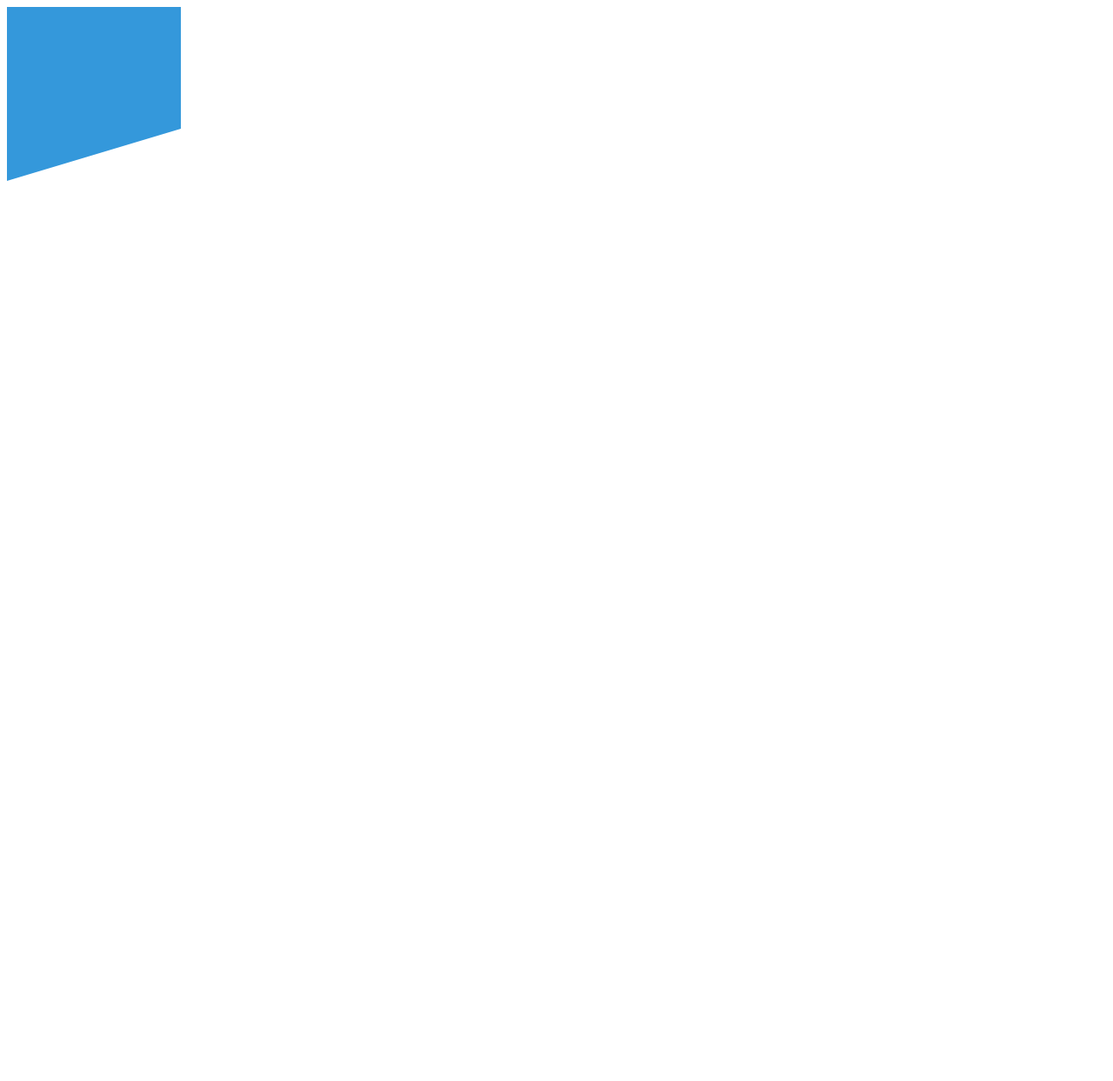
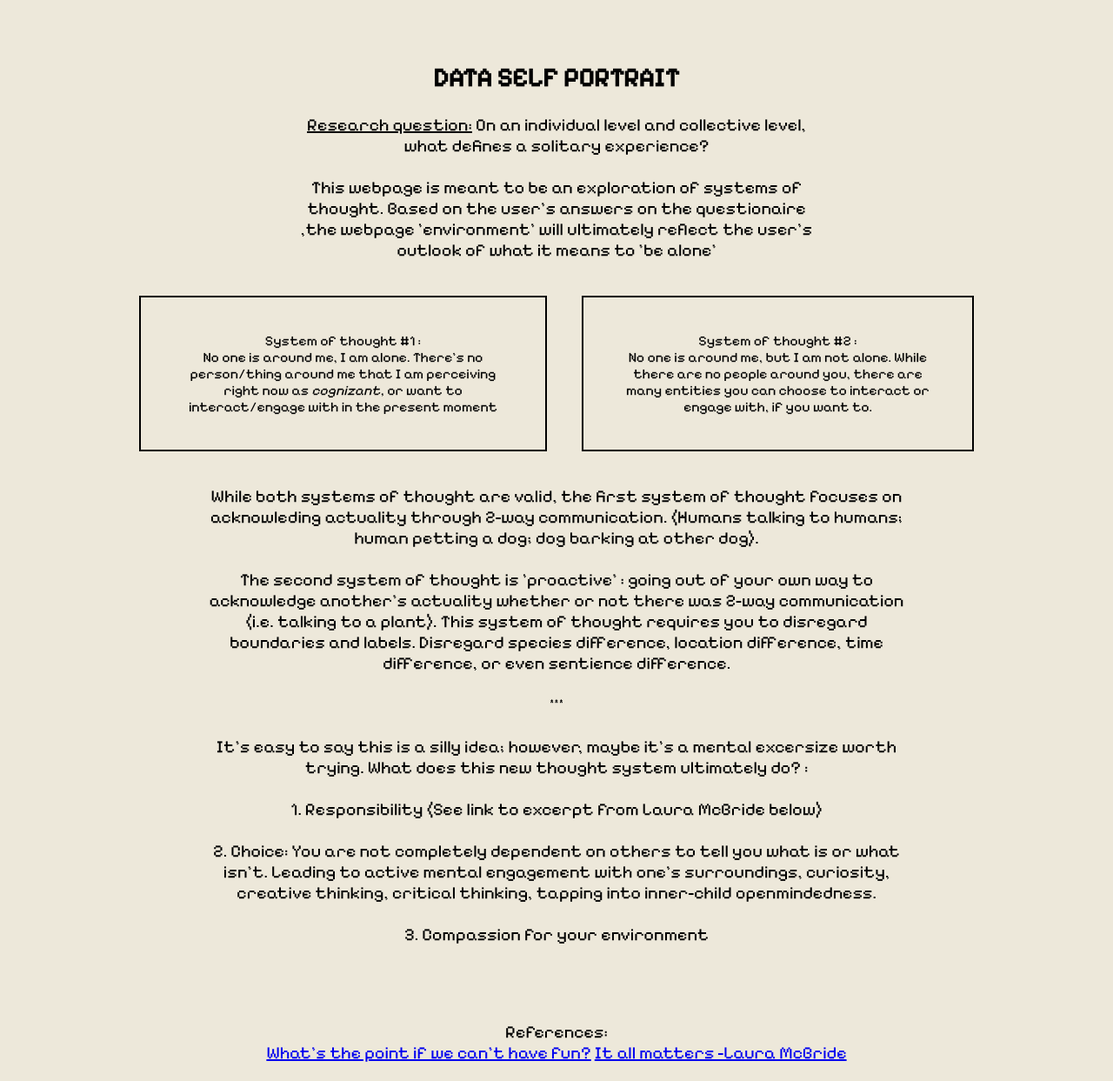
Before and after one commit to altrs/self-as-systems, a website: page info.html in a window 1280 px wide. Shown: the whole page at 87% size. Before the commit the page ends 800 px from the top, so only its background shows below. Drawn offline with nearby package versions, Linux system fonts and the light colour scheme.

Commit message:
info screen

```diff
--- a/info.html
+++ b/info.html
@@ -1,42 +1,95 @@
 <!DOCTYPE html>
-<html>
-<head>
-<style>
-  .cut-off-div {
-    width: 200px;
-    height: 200px;
-    background-color: #3498db;
-    clip-path: polygon(0% 0%, 100% 0%, 100% 70%, 0% 100%);
-  }
-</style>
-</head>
-<body>
-
-<div class="cut-off-div"></div>
-
-</body>
-</html>
-
-
-<!-- <!DOCTYPE html>
 <html lang="en">
 <head>
   <meta charset="UTF-8">
   <meta name="viewport" content="width=device-width, initial-scale=1.0">
   <meta http-equiv="X-UA-Compatible" content="ie=edge">
-    <title>Info</title>
-    <link rel="stylesheet" href="./style.css">
+  <title>My Website</title>
+  <link rel="stylesheet" href="./style2.css">
+  <script src="https://cdn.jsdelivr.net/npm/p5@1.7.0/lib/p5.js"></script>
+  <style type="text/css">
 
+    @import url('https://fonts.googleapis.com/css2?family=Caveat&family=Pixelify+Sans&display=swap');
+
+    body{
+      background-color: #ede8da;
+      font-family: 'Pixelify Sans', cursive;
+    }
+
+    .container{
+      width: 600px;
+      margin-left: auto;
+      margin-right: auto;
+      text-align: center;
+      font-size: 20px;
+    }
+
+    .container2{
+      width: 800px;
+      margin-left: auto;
+      margin-right: auto;
+      text-align: center;
+      font-size: 20px;
+    }
+
+    .twoDiv{
+      display: flex;
+      width: 1000px;
+      margin-right: auto;
+      margin-left: auto;
+    }
+
+    .twoDiv div{
+      padding: 40px;
+      text-align: center;
+      border: 2px solid;
+      margin: 20px;
+    }
+
+  </style>
 </head>
 <body>
 
-    <h2>INFO</h2>
+  <br><br>
+  <div class="container">
+    <h2>DATA SELF PORTRAIT</h2>
     <p>
-      Data I'm basing my project off of is the time during the week I was alone v.s. when I was not alone. This webpage is meant to be an exploration of systems of thought. The webpage 'environment' will ultimately reflect the user's outlook of what it means to 'be alone' (Based on the user's answers on the questionaire).
-      <br>
+
+      <u>Research question:</u> On an individual level and collective level, what defines a solitary experience? <br> <br>
+
+
+      This webpage is meant to be an exploration of systems of thought.
+
+      Based on the user's answers on the questionaire ,the webpage 'environment' will ultimately reflect the user's outlook of what it means to 'be alone' <br>
 
     </p>
+  </div>
+
+  <div class="twoDiv">
+    <div id="div1">System of thought #1 : <br>No one is around me, I am alone. There's no person/thing around me that I am perceiving right now as <i>cognizant,</i> or want to interact/engage with in the present moment</div>
+    <div id="div2"> System of thought #2 : <br>No one is around me, but I am not alone. While there are no people around you, there are many entities you can choose to interact or engage with, if you want to.</div>
+  </div>
+
+
+  <div class="container2">
+    <p>
+      While both systems of thought are valid, the first system of thought focuses on acknowleding actuality through 2-way communication. (Humans talking to humans; human petting a dog; dog barking at other dog). <br><br>
+      The second system of thought is 'proactive' : going out of your own way to acknowledge another's actuality whether or not there was 2-way communication (i.e. talking to a plant). This system of thought requires you to disregard boundaries and labels. Disregard species difference, location difference, time difference, or even sentience difference. <br><br>
+
+      ***<br><br>
+
+      It's easy to say this is a silly idea; however, maybe it's a mental excersize worth trying. What does this new thought system ultimately do? : <br><br>
+      1. Responsibility (See link to excerpt from Laura McBride below) <br><br>
+      2. Choice: You are not completely dependent on others to tell you what is or what isn't.  Leading to active mental engagement with one's surroundings, curiosity, creative thinking, critical thinking, tapping into inner-child openmindedness. <br><br>
+      3. Compassion for your environment
+    </p>
+
+    <br><br><p>
+      References: <br>
+      <a href="https://thebaffler.com/salvos/whats-the-point-if-we-cant-have-fun">What's the point if we can't have fun?</a>
+      <a href="https://i.pinimg.com/564x/70/e2/81/70e28174a77b23febe644b644b3e42e9.jpg"> It all matters -Laura McBride</a>
+    </p>
+  </div>
 
 </body>
 </html>
- -->
--- a/style.css
+++ b/style.css
@@ -1,4 +1,5 @@
 @import url('https://fonts.googleapis.com/css2?family=Caveat&display=swap');
+@import url('https://fonts.googleapis.com/css2?family=Caveat&family=Pixelify+Sans&display=swap');
 
 body {
 	overflow: hidden;
@@ -159,6 +160,7 @@ label.coolbox input:checked + span {
     width: 300px;
     background-color: rgba(255 255 255 / 0.5);
     text-align: center;
+    font-family: 'Pixelify Sans', cursive;
 }
 
 .close-button {
```
Also changed, not shown: index.html (+1 -1 lines). Lines whose indentation alone changed are shown as unchanged.
